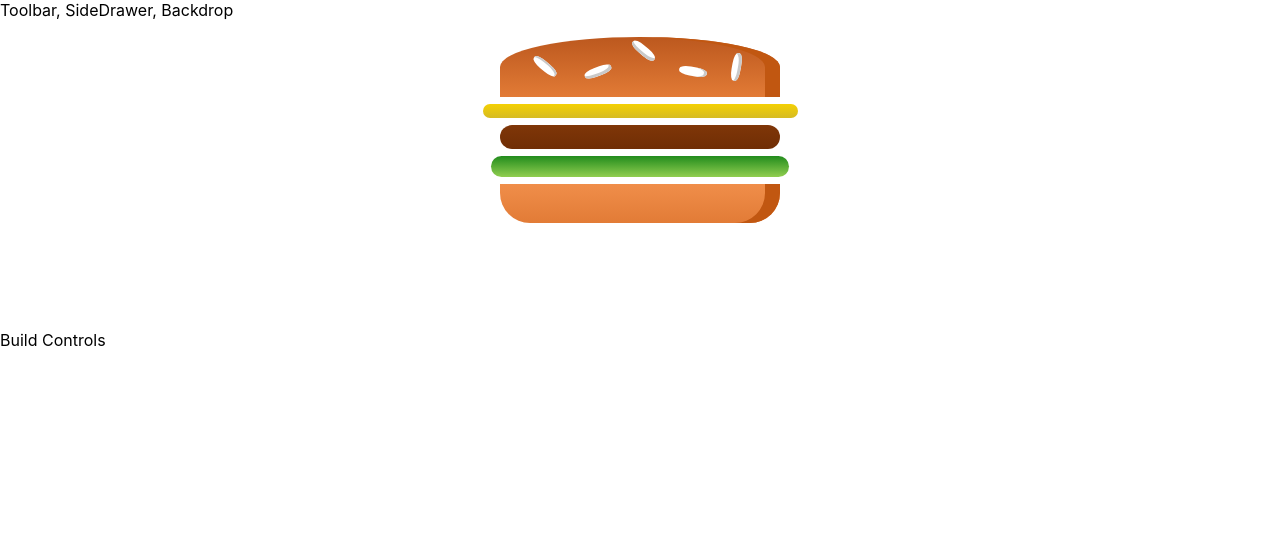
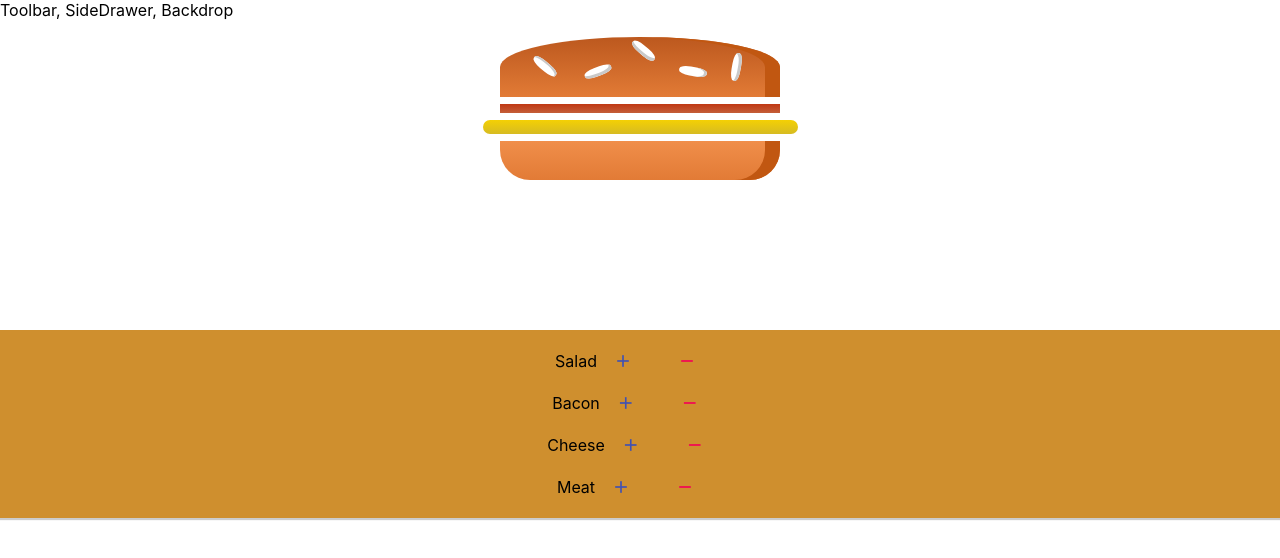
Before and after one commit to boi87/react-burger-builder, a React (Create React App) app: page / in a window 1280 px wide. Shown: the top 558 px of the page. Built offline with nearby package versions, Linux system fonts and the light colour scheme.

Commit message:
build controls created

```diff
--- /dev/null
+++ b/src/components/Burger/BuildControls/BuildControl/BuildControl.module.css
@@ -0,0 +1,6 @@
+.buildControl {
+    display: flex;
+    justify-content: space-between;
+    align-items: center;
+    margin: 5px 0;
+}
--- /dev/null
+++ b/src/components/Burger/BuildControls/BuildControl/BuildControl.tsx
@@ -0,0 +1,21 @@
+import React from "react";
+
+import css from './BuildControl.module.css'
+import Button from "@material-ui/core/Button";
+import {Icon} from "@material-ui/core";
+
+const BuildControl = (props: any) => (
+    <div className={css.buildControl}>
+        <div>{props.label}</div>
+        <Button
+            variant='text'
+            color='primary'
+            startIcon={<Icon>add</Icon>} />
+        <Button
+            variant='text'
+            color='secondary'
+            startIcon={<Icon>remove</Icon>} />
+    </div>
+)
+
+export default BuildControl;
--- /dev/null
+++ b/src/components/Burger/BuildControls/BuildControls.module.css
@@ -0,0 +1,10 @@
+.buildControls {
+    width: 100%;
+    background-color: #CF8F2E;
+    display: flex;
+    flex-flow: column;
+    align-items: center;
+    box-shadow: 0 2px 1px #ccc;
+    margin: auto;
+    padding: 10px 0;
+}
--- /dev/null
+++ b/src/components/Burger/BuildControls/BuildControls.tsx
@@ -0,0 +1,21 @@
+import React from 'react';
+import css from './BuildControls.module.css'
+import BuildControl from "./BuildControl/BuildControl";
+
+const controls = [
+    {label: 'Salad', type: 'salad'},
+    {label: 'Bacon', type: 'bacon'},
+    {label: 'Cheese', type: 'cheese'},
+    {label: 'Meat', type: 'meat'}
+];
+
+const BuildControls = (props: any) => (
+    <div className={css.buildControls}>
+        {controls.map(ctrl => (
+            <BuildControl key={ctrl.label} label={ctrl.label} />
+        ))}
+
+    </div>
+);
+
+export default BuildControls;
--- a/src/components/Burger/Burger.module.css
+++ b/src/components/Burger/Burger.module.css
@@ -2,7 +2,7 @@
     width: 100%;
     margin: auto;
     height: 250px;
-    overflow: scroll;
+    overflow-y: auto;
     text-align: center;
     font-weight: bold;
     font-size: 1.2rem;
--- a/src/components/Burger/Burger.tsx
+++ b/src/components/Burger/Burger.tsx
@@ -12,14 +12,15 @@ const burger = (props: IBurgerProps) => {
             .map((_, i) =>
                 <BurgerIngredient key={ingrKey + i} type={ingrKey}/>
             )
-        );
+        )
+        .reduce((arr, el) => arr.concat(el), []);
 
     return (
         <div className={css.burger}>
             <BurgerIngredient type='bread-top'/>
-            <BurgerIngredient type='cheese'/>
-            <BurgerIngredient type='meat'/>
-            <BurgerIngredient type='salad'/>
+            {ingredientsArr.length === 0
+                ? <p>Please start adding ingredients!</p>
+                : ingredientsArr}
             <BurgerIngredient type='bread-bottom'/>
         </div>
     );
--- a/src/containers/BurgerBuilder/BurgerBuilder.js
+++ b/src/containers/BurgerBuilder/BurgerBuilder.js
@@ -1,6 +1,7 @@
 import React, {Component} from 'react';
 import Auxiliary from '../../hoc/Auxiliary';
 import Burger from "../../components/Burger/Burger";
+import BuildControls from "../../components/Burger/BuildControls/BuildControls";
 
 
 class BurgerBuilder extends Component {
@@ -12,10 +13,10 @@ class BurgerBuilder extends Component {
 // }
     state = {
         ingredients: {
-            salad: 1,
+            salad: 0,
             bacon: 1,
-            cheese: 2,
-            meat: 2
+            cheese: 1,
+            meat: 0
         }
     };
 
@@ -23,7 +24,7 @@ class BurgerBuilder extends Component {
         return (
             <Auxiliary>
                 <Burger ingredients={this.state.ingredients}/>
-                <div>Build Controls</div>
+                <BuildControls></BuildControls>
             </Auxiliary>
         )
     }
```
